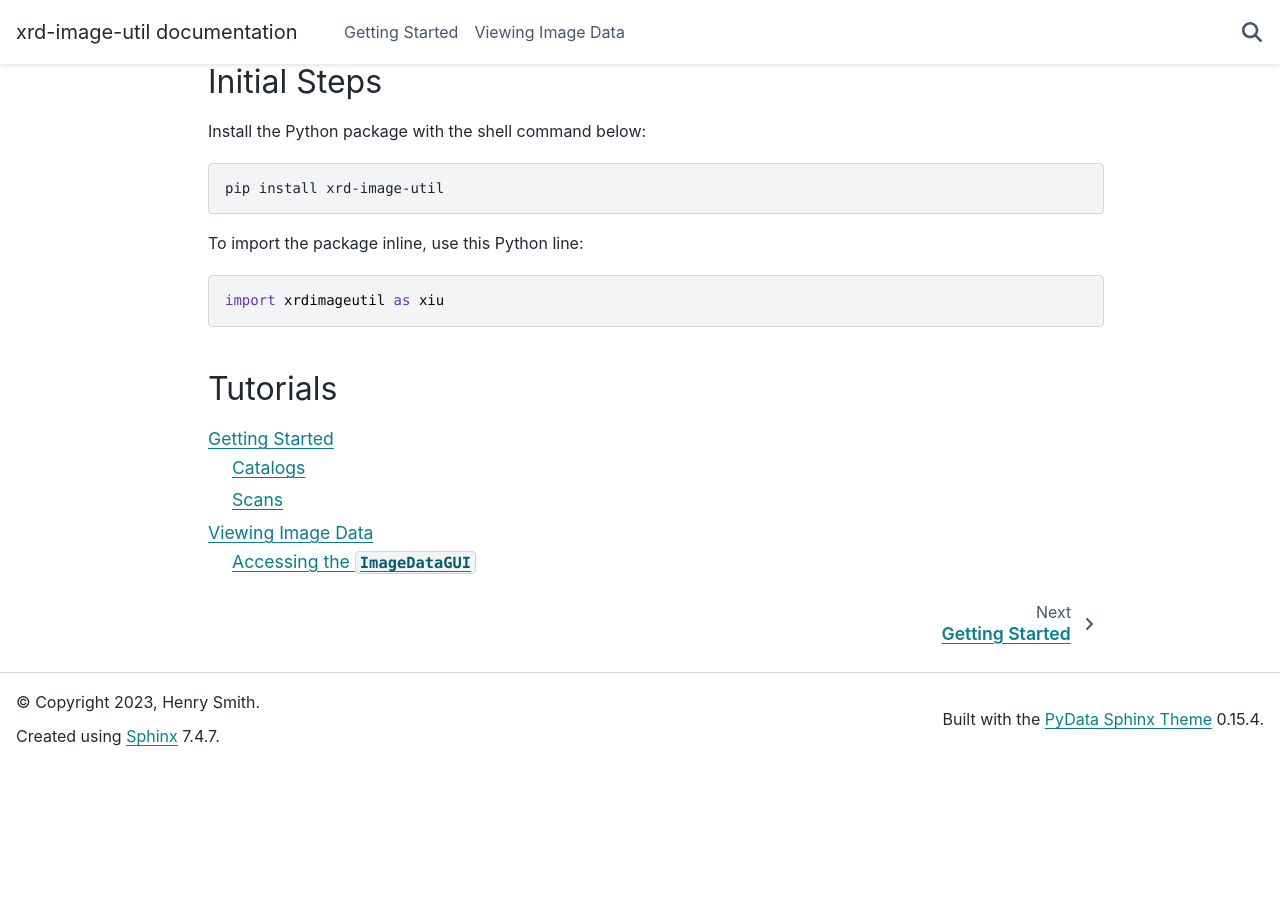
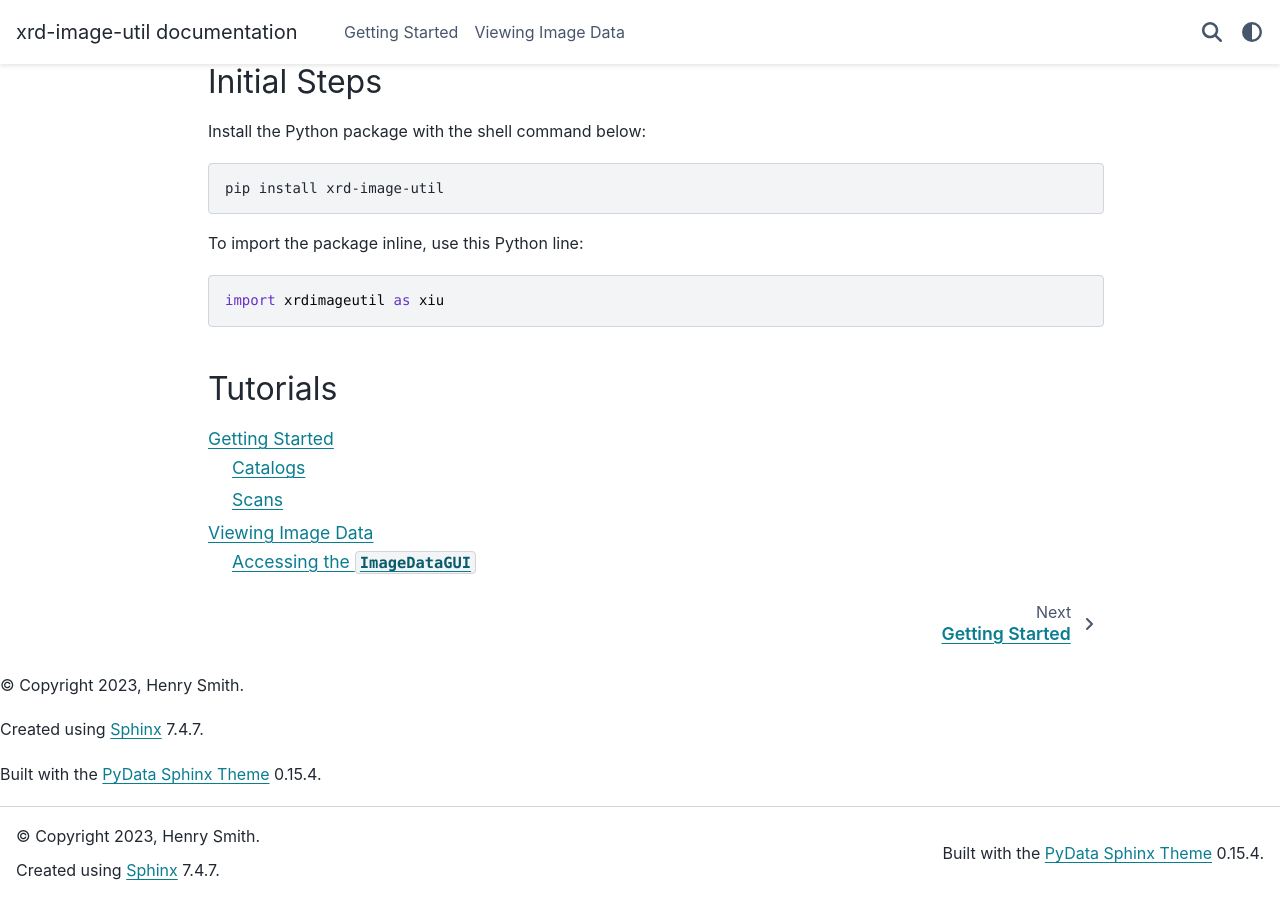
Before and after one commit to pecomyint/xrd-image-util, a Sphinx documentation site: the page built from docs/index.rst, in a window 1280 px wide and 900 px high, scrolled down 1225 px. Built offline with Sphinx 7.4.7 and the PyData theme 0.15.4, drawn with Linux system fonts in a browser that asks for light colours; before the commit the page ends 1990 px from its top, so only the background shows below that.

Commit message:
Add footer items

```diff
--- a/docs/conf.py
+++ b/docs/conf.py
@@ -34,8 +34,9 @@ html_theme = "pydata_sphinx_theme"
 html_baseurl = '/xrd-image-util/'
 html_theme_options = {
     "navbar_center": ["navbar-nav"],
-    "navbar_end": ["navbar-icon-links"],
+    "navbar_end": ["navbar-icon-links", "theme-switcher"],
     "navbar_persistent": ["search-button"],
     "navbar_align": "content",
     "show_toc_level": 2,
+    "content_footer_items": ["copyright", "sphinx-version", "theme-version"],
 }
```
